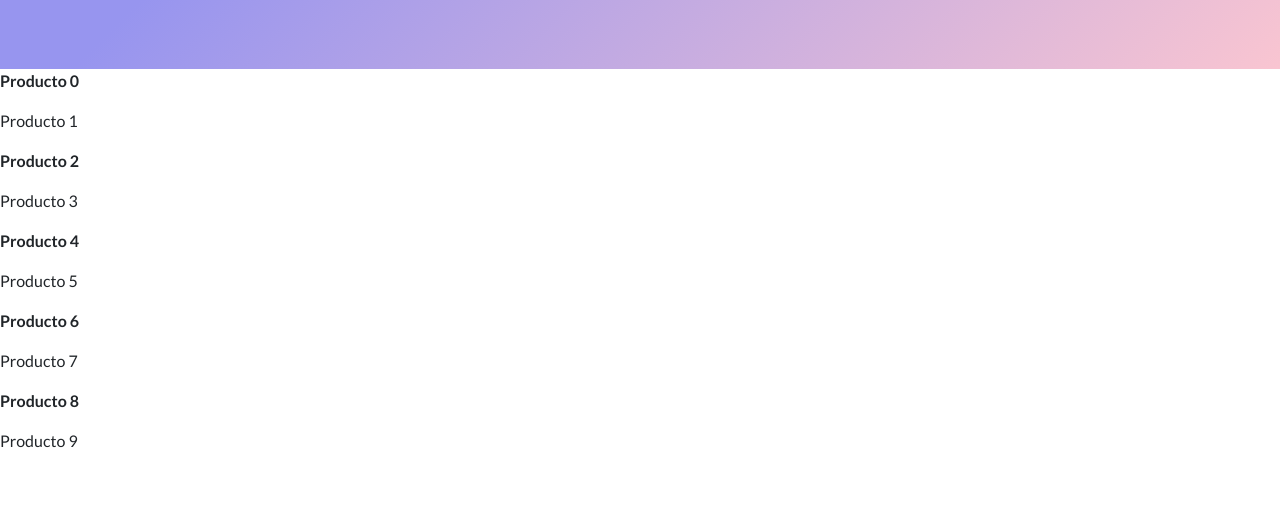
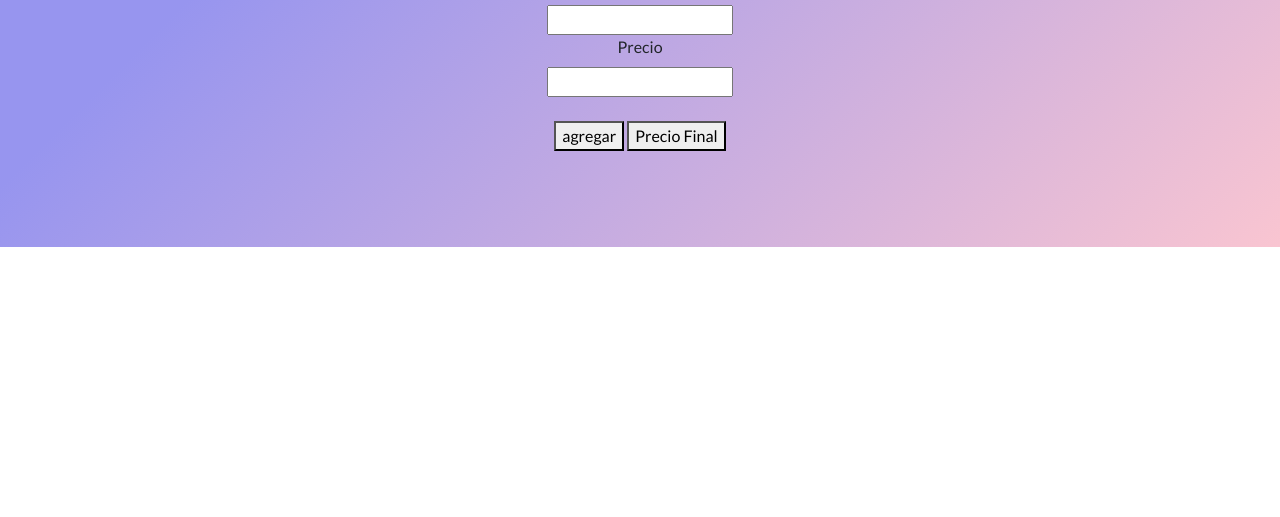
Before and after one commit to AgostinaBatiston/tuggy, a website: page carrito.html in a window 1280 px wide. Shown: the part 283-800 px from the top of the page. Drawn offline with nearby package versions, Linux system fonts and the light colour scheme.

Commit message:
Agregue elementos para sumar productos con el nombre y precio total

```diff
--- a/carrito.html
+++ b/carrito.html
@@ -56,6 +56,22 @@
         <section class="masthead text-center">
             <div class="container d-flex align-items-center flex-column">
                 <h1 class="animate__animated animate__bounceInDown">Carrito</h1>
+
+                <div>
+                    <label for="articulo"> Nombre del Producto </label>
+                    <br>
+                    <input id="articulo" type="text" />
+                    <br>
+                    <label for="precio"> Precio </label>
+                    <br>
+                    <input id="precio" type="text" />
+                </div>
+
+                <br>
+                <div>
+                    <button type="button" onclick="agregar()"> agregar </button>
+                    <button type="button" onclick="sumar_productos()"> Precio Final </button>
+                </div>
             </div>
         </section>
     </main>
--- a/js/repositorio-tuggy.js
+++ b/js/repositorio-tuggy.js
@@ -25,7 +25,7 @@ var producto2 = new miProducto('Prod 2', 800);
 
 
 
-
+/*
 var lista = document.createElement("div");
 lista.classList.add("mi_lista");
 document.body.appendChild(lista);
@@ -42,4 +42,42 @@ for (var i = 0; i < 10; i++) {
     }
 
 
+} */
+
+
+var listaPrecio = [];
+var listaArticulos = [];
+
+function agregar() {
+    var precio = parseInt(document.getElementById("precio").value);
+    listaPrecio.push(precio);
+
+    var articulo = document.getElementById("articulo").value;
+    listaArticulos.push(articulo);
+
+
+    console.log("Articulo: " + articulo + " Precio :" + precio);
+
 }
+
+function sumar_productos() {
+    var total = 0;
+
+    for (var i = 0; i < listaPrecio.length; i++) {
+        total = total + listaPrecio[i];
+    }
+
+    console.log(total);
+
+    var parrafo = document.createElement("p");
+
+    parrafo.innerHTML = "El total es: " + total;
+
+    document.main.appendChild(parrafo);
+
+    for (var i = 0; i < listaPrecio.length; i++) {
+        var parrafo = document.createElement("p");
+        parrafo.innerHTML = "Articulo: " + listaArticulos[i] + " Precio :" + listaPrecio[i];
+        document.body.appendChild(parrafo);
+    }
+}
```
